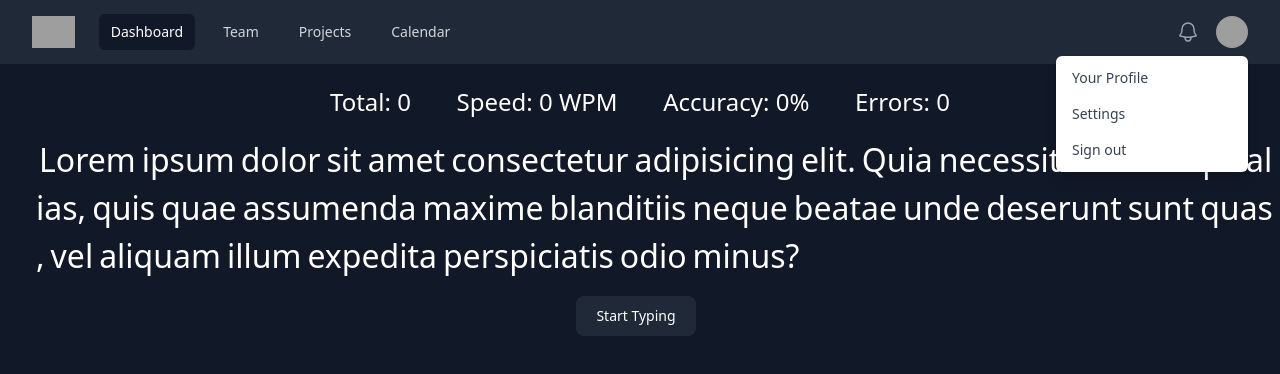
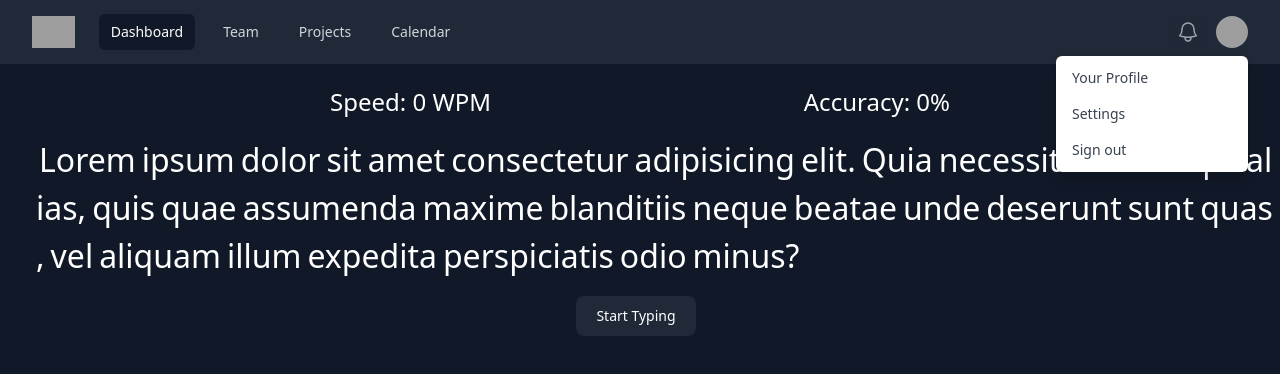
Before and after one commit to SiddharthaSarma/typing-speed-app-vue, a Vue app: page / in a window 1280 px wide. Shown: the top 374 px of the page. Built offline with nearby package versions, Linux system fonts and the light colour scheme; grey boxes are pictures that could not be loaded.

Commit message:
remove errors and total from the display

```diff
--- a/src/App.vue
+++ b/src/App.vue
@@ -7,9 +7,7 @@ import { ref } from 'vue';
 const typingText = ref('');
 const typedWords = ref<string[]>([]);
 const showTimer = ref(false);
-const total = ref(0);
 const accuracy = ref('0');
-const errors = ref(0);
 const speed = ref(0);
 const text = ref(`Lorem ipsum dolor sit amet consectetur adipisicing elit. Quia necessitatibus culpa alias, quis quae assumenda maxime blanditiis neque beatae unde deserunt sunt quas, vel aliquam illum expedita perspiciatis odio minus?`);
 
@@ -27,13 +25,11 @@ const startTyping = () => {
   showTimer.value = true;
   typedWords.value = [];
   accuracy.value = '0';
-  total.value = 0;
 };
 
 const onTimerComplete = () => {
   showTimer.value = false;
   typingText.value = '';
-  total.value = typedWords.value.length;
   const textSplitContent = text.value.split(' ').slice(0, typedWords.value.length);
   const correctTypedWords = typedWords.value.filter((word, index) => textSplitContent[index] === word);
   const noOfChars = correctTypedWords.reduce((count, word) => count += word.length, correctTypedWords.length);
@@ -50,16 +46,10 @@ const onTimerComplete = () => {
       <Timer v-if="showTimer" :timer="60" @timer-complete="onTimerComplete" />
       <div class="results">
         <div>
-          Total: {{ total }}
-        </div>
-        <div>
           Speed: {{ speed }} WPM
         </div>
         <div>
           Accuracy: {{ accuracy }}%
-        </div>
-        <div>
-          Errors: {{ errors }}
         </div>
       </div>
       <TextGenerator :text="text" />
```
